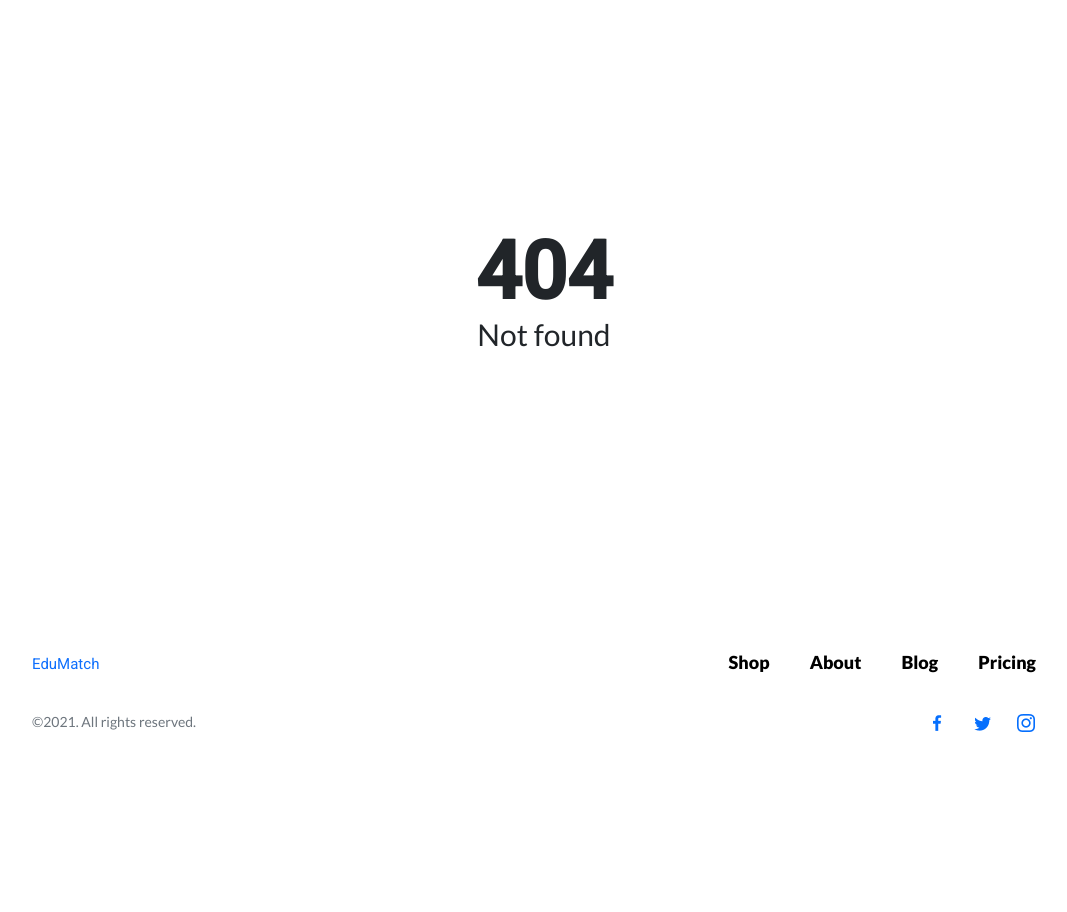
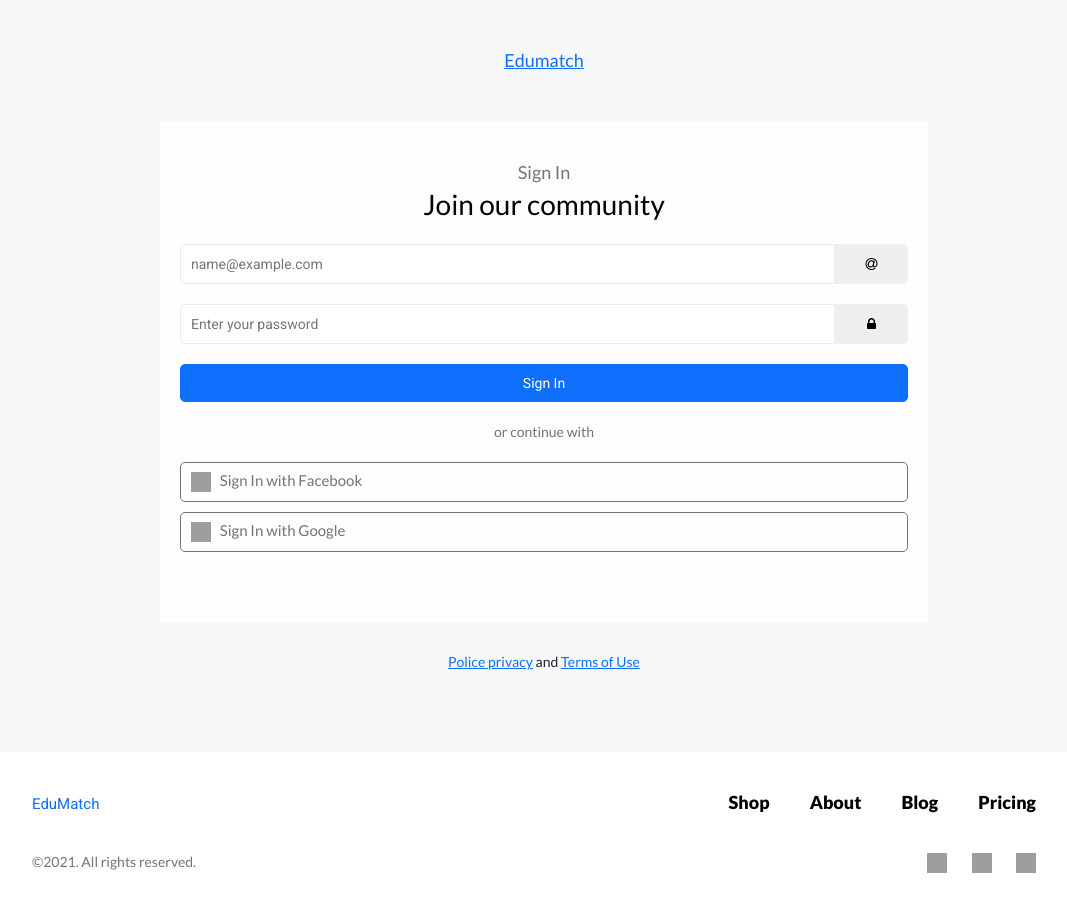
Before and after one commit to nicsonniam/edumatch, an Angular app: page /edumatch/login in a window 1280 px wide. Before the commit this address had no page. Shown: the whole page, without its empty margins (96-1163 px from the left). Before the commit the page ends 800 px from the top, so only its background shows below. Built offline with nearby package versions, Linux system fonts and the light colour scheme; grey boxes are pictures that could not be loaded.

Commit message:
login api function
added sign in function that validates email and password

```diff
--- a/src/app/components/footer/footer.component.ts
+++ b/src/app/components/footer/footer.component.ts
@@ -16,6 +16,5 @@ export class FooterComponent implements OnInit {
   @HostListener('window:resize', ['$event'])
     onResize(event) {
     this.innerWidth = window.innerWidth;
-    console.log(this.innerWidth);
   }
 }
--- a/src/app/components/pages/loginpage/loginpage.component.html
+++ b/src/app/components/pages/loginpage/loginpage.component.html
@@ -10,14 +10,22 @@
             <p style="color: #6D757D; font-size: 18px;">Sign In</p>
             <p [ngClass]="{'signintitle': large,'signintitle-smaller': medium, 'signintitle-smallest': small}">Join our community</p>
             <div class="loginform">
-                <input placeholder= "name@example.com" class="logininput"/>
-                <button class="inputsidebutton"><i class="fa fa-at"></i></button>
-                <br><br>
-                <input placeholder= "Enter your password" class="logininput"/>
-                <button class="inputsidebutton"><i class="fa fa-lock"></i></button>
-                <br><br>
-                <button class="signinbutton">Sign In</button>
-                <br><br>
+                <form #login="ngForm" (ngSubmit)="logIn(login)">
+                    <p class="errmsg alignleft" *ngIf="emVal">*Email required!</p>
+                    <input type="text" name="email" placeholder="name@example.com" class="logininput" ngModel/>
+                    <button class="inputsidebutton"><i class="fa fa-at"></i></button>
+                    <br><br>
+                    <p class="errmsg alignleft" *ngIf="pwVal">*Password required!</p>
+                    <input type="password" name="password" placeholder= "Enter your password" class="logininput" ngModel/>
+                    <button class="inputsidebutton"><i class="fa fa-lock"></i></button>
+                    <br><br>
+                    <span class="errmsg">{{this.errMessage}}</span>
+                    <div *ngIf="this.errMessage!==''">
+                        <br>
+                    </div>
+                    <button type="submit" class="signinbutton">Sign In</button>
+                    <br><br>
+                </form>
                 <p style="font-size: 14px;color: #6D757D;">or continue with</p>
                 <br><br>
                 <div class="socialmediabutton">
--- a/src/app/components/pages/loginpage/loginpage.component.ts
+++ b/src/app/components/pages/loginpage/loginpage.component.ts
@@ -1,4 +1,5 @@
 import { Component, HostListener, OnInit } from '@angular/core';
+import { PostsService } from 'src/app/services/posts.service';
 
 @Component({
   selector: 'app-loginpage',
@@ -10,10 +11,21 @@ export class LoginpageComponent implements OnInit {
   large: boolean;
   medium: boolean;
   small: boolean;
+  emVal: boolean;
+  pwVal: boolean;
+  allFields: boolean;
+  loginSuccess: boolean;
+  errMessage: string;
 
-  constructor() { }
+  constructor(
+    public postData:PostsService
+  ) { }
 
   ngOnInit(): void {
+    this.errMessage="";
+    this.emVal=false;
+    this.loginSuccess=false;
+    this.pwVal=false;
     this.innerWidth = window.innerWidth;
     if(this.innerWidth>=1366){
       this.large=true;
@@ -27,6 +39,41 @@ export class LoginpageComponent implements OnInit {
       this.large=false;
       this.medium=false;
       this.small=true;
+    }
+  }
+  logIn(data){
+    this.emVal=false;
+    this.pwVal=false;
+    this.loginSuccess=false;
+    this.allFields=false;
+    var email = data.form.value.email;
+    var pass = data.form.value.password;
+    if(!email){
+      this.emVal=true;
+    }
+    if(!pass){
+      this.pwVal=true;
+    }
+    if(this.emVal==false&&this.pwVal==false){
+      this.allFields=true;
+    }
+    if(this.allFields){
+      var payload = {
+        email:email,
+        password:pass
+      }
+      this.postData.login(payload).
+        subscribe(
+          (result) => {
+            var apiResult = result;
+            this.loginSuccess=true;
+            alert("Logged in successfully");
+          },
+          (error) => {
+            var errormessage = error
+            this.errMessage = errormessage.error.non_field_errors;
+          }
+      );
     }
   }
    @HostListener('window:resize', ['$event'])
--- a/src/app/components/pages/regpage/regpage.component.scss
+++ b/src/app/components/pages/regpage/regpage.component.scss
@@ -140,7 +140,3 @@
     color:#0E6FFD;
     text-decoration: underline;
 }
-.errmsg{
-    font-size: 12px;
-    color: red;
-}
--- a/src/app/services/posts.service.ts
+++ b/src/app/services/posts.service.ts
@@ -6,6 +6,7 @@ import { HttpClient } from '@angular/common/http';
 })
 export class PostsService {
   postUrl = "https://nicson-test.6ac1e6al400ce.ap-southeast-1.cs.amazonlightsail.com/auth/users/"
+  loginUrl = "https://nicson-test.6ac1e6al400ce.ap-southeast-1.cs.amazonlightsail.com/auth/token/login"
 
   constructor(
     private http:HttpClient
@@ -15,4 +16,7 @@ export class PostsService {
    public registerUser(data){
      return this.http.post(this.postUrl,data);
    }
+   public login(data){
+    return this.http.post(this.loginUrl,data);
+  }
 }
--- a/src/index.html
+++ b/src/index.html
@@ -3,7 +3,7 @@
 <head>
   <meta charset="utf-8">
   <title>Edumatch</title>
-  <base href="/">
+  <base href="/edumatch/">
   <meta name="viewport" content="width=device-width, initial-scale=1">
   <link rel="icon" type="image/x-icon" href="favicon.ico">
   <link href="https://fonts.googleapis.com/css?family=Roboto:300,400,500&display=swap" rel="stylesheet">
--- a/src/styles.scss
+++ b/src/styles.scss
@@ -27,6 +27,13 @@ body {
 .center{
     text-align: center;
 }
+.errmsg{
+    font-size: 12px;
+    color: red;
+    &.alignleft{
+        text-align: left;
+    }
+}
 button{
     border-color: #0E6FFD;
     border-width: 1px;
```
Also changed, not shown: src/app/components/pages/loginpage/loginpage.component.scss (line endings or trailing spaces), 7 other files (tests, documents, lock files or other folders).
